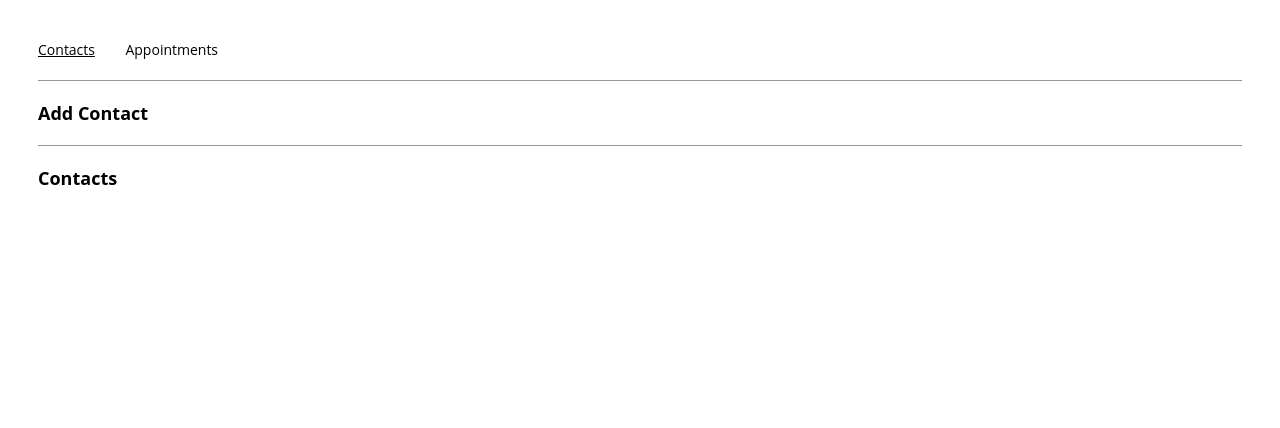
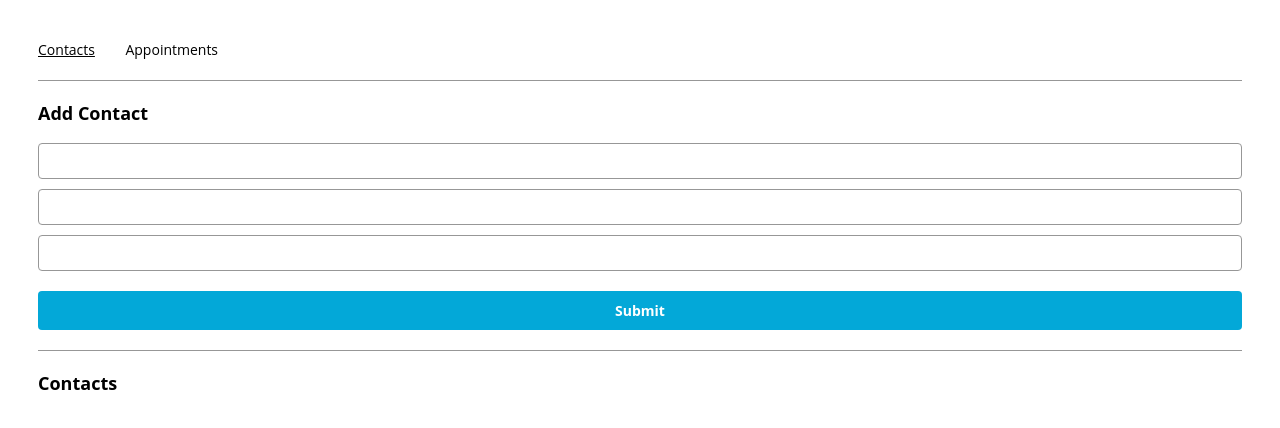
Before and after one commit to KBerliner/appointment-planner, a React (Create React App) app: page /contacts in a window 1280 px wide. Shown: the top 428 px of the page. Built offline with nearby package versions, Linux system fonts and the light colour scheme.

Commit message:
Added the form element for the Contact Form.

```diff
--- a/src/components/contactForm/ContactForm.js
+++ b/src/components/contactForm/ContactForm.js
@@ -10,6 +10,13 @@ export const ContactForm = ({
   handleSubmit
 }) => {
   return (
-    <></>
+    <>
+      <form onSubmit={handleSubmit}>
+        <input onChange={({ target }) => setName(target.value)} value={name} type='text' />
+        <input onChange={({ target }) => setPhone(target.value)} value={phone} type='tel' title="Please enter a valid phone number" pattern='[1-9][0-9]{2}-[1-9][0-9]{2}-[0-9]{4}' />
+        <input onChange={({ target }) => setEmail(target.value)} value={email} type='email' />
+        <input type='submit' />
+      </form>
+    </>
   );
 };
```
